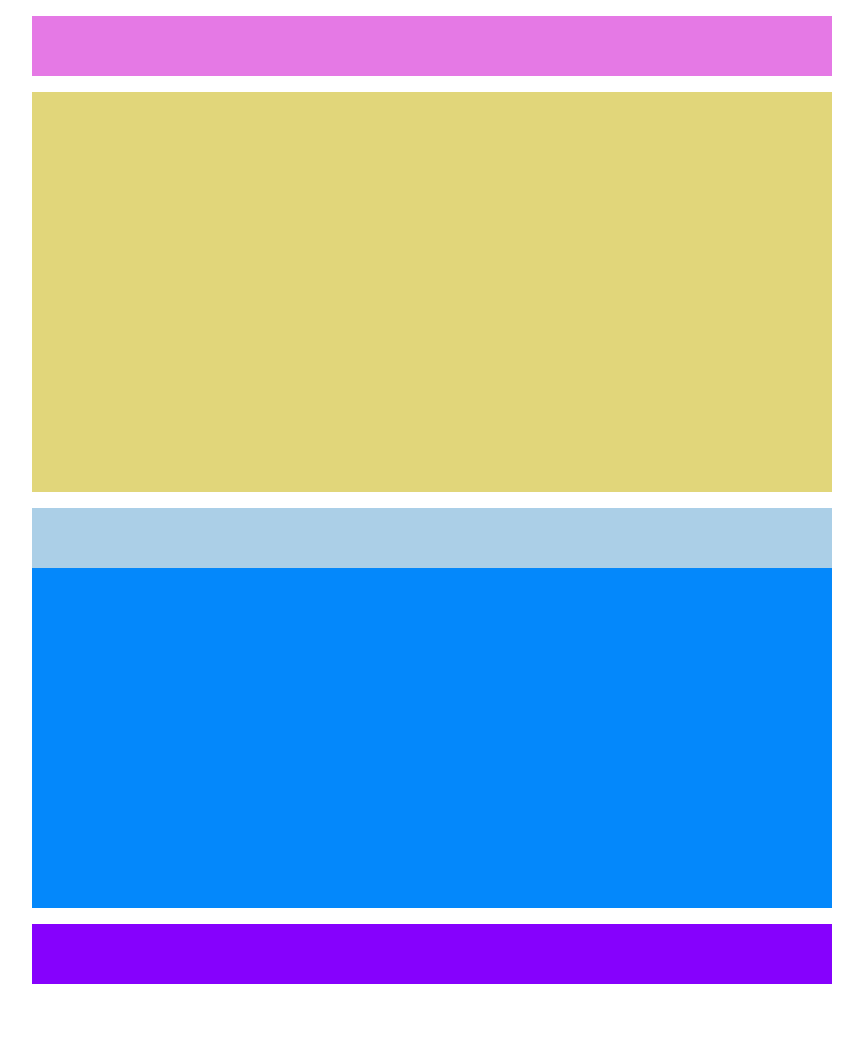
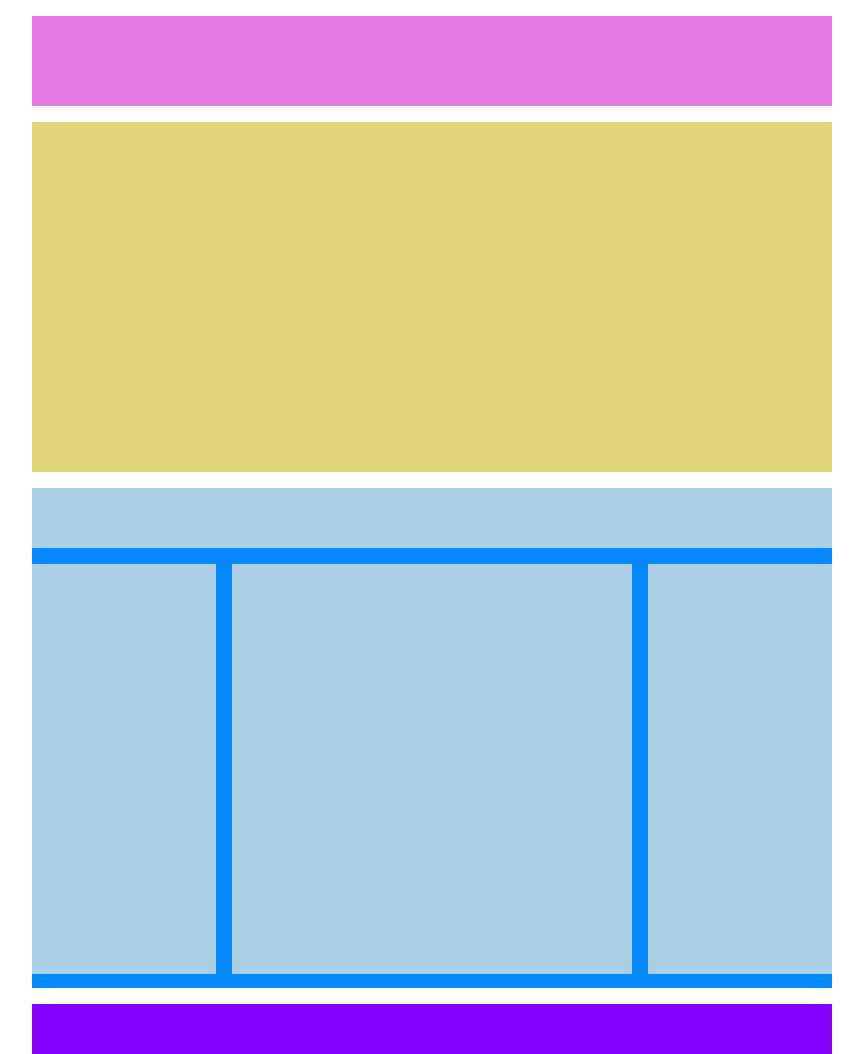
Before and after one commit to mikicola/htmlcss-struttura-wp, a plain HTML site: page index.html in a window 1280 px wide. Shown: the whole page, without its empty margins (208-1071 px from the left). Before the commit the page ends 984 px from the top, so only its background shows below. Drawn offline with Linux system fonts and the light colour scheme.

Commit message:
aggiunta colonne in lower-container

```diff
--- a/css/style.css
+++ b/css/style.css
@@ -6,7 +6,7 @@
 
 header{
     width: 800px;
-    height: 60px;
+    height: 90px;
     margin: auto;
     background-color: #E579E5;
     margin-top: 1em;
@@ -19,12 +19,12 @@ main{
 }
 
 .upper-container{
-    height: 400px;
+    height: 350px;
     background-color: #e1d67a;
 }
 
 .lower-container{
-    height: 400px;
+    height: 500px;
     background-color: #0488fb;
     margin-top: 1em;
 }
@@ -35,12 +35,41 @@ main{
     background-color: #abcfe7;
 }
 
+.lower-container::after{
+    content: '';
+    display: table;
+    clear: both;
+}
 
+#column-contenitor{
+    margin-top: 1em;
+}
+
+.column{
+    float: left;
+}
+
+.sidebar,
+.central{
+    background-color: #abcfe7;
+    height: 410px;
+
+}
+
+.sidebar{
+    width:calc(25% - 1em);
+}
+
+.central{
+    /* background-color: coral; */
+    width: 50%;
+    margin: 0 1em;
+}
 
 
 footer{
     width: 800px;
-    height: 60px;
+    height: 50px;
     margin: auto;
     background-color: #8601fd;
     margin-top: 1em;
--- a/index.html
+++ b/index.html
@@ -1,5 +1,6 @@
 <!DOCTYPE html>
 <html lang="it">
+
 <head>
     <meta charset="UTF-8">
     <meta http-equiv="X-UA-Compatible" content="IE=edge">
@@ -7,17 +8,21 @@
     <title>struttura wp</title>
     <link rel="stylesheet" href="css/style.css">
 </head>
+
 <body>
     <header></header>
     <main>
         <div class="upper-container"></div>
         <div class="lower-container">
             <div class="header-lower-container"></div>
-            <div class="sidebar left"></div>
-            <div class="central"></div>
-            <div class="sidebar right"></div>
+            <div id="column-contenitor">
+                <div class="column sidebar left"></div>
+                <div class="column central"></div>
+                <div class="column sidebar right"></div>
+            </div>
         </div>
     </main>
     <footer></footer>
 </body>
+
 </html>
```
